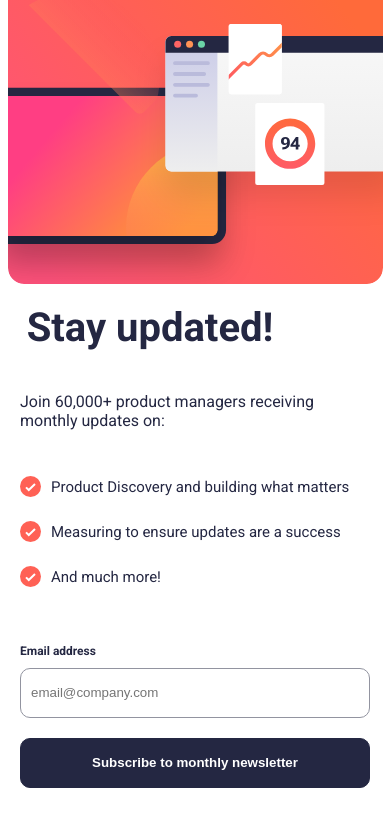
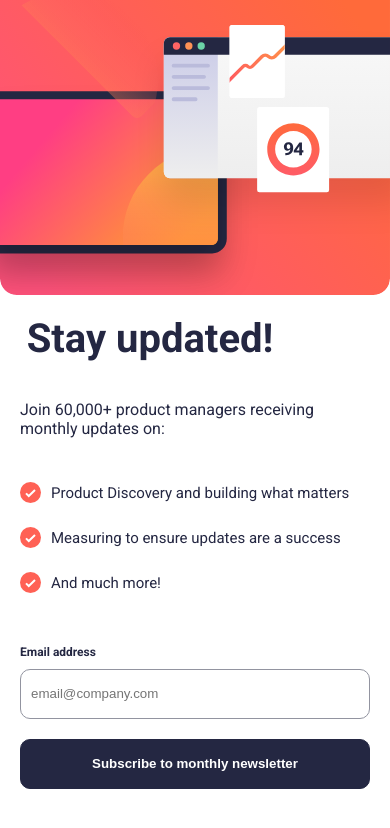
Before and after one commit to Biggyhands/Newsletter-sign-up-form, a React (Vite) app in the folder app/: page / in a window 390 px wide. Shown: the top 828 px of the page. Built offline with nearby package versions, Linux system fonts and the light colour scheme.

Commit message:
media query adjusted

```diff
--- a/app/src/style.css
+++ b/app/src/style.css
@@ -241,6 +241,10 @@ body {
     height: 842px;
     width: 375px;
   }
+
+  .card-img {
+    width: 100%;
+  }
 }
 
 /*425*/
@@ -267,9 +271,8 @@ body {
   }
 
   .card-img {
-    width: 425px;
+    width: 100%;
   }
-
   .success-message-container {
     height: 842px;
     width: 425px;
```
